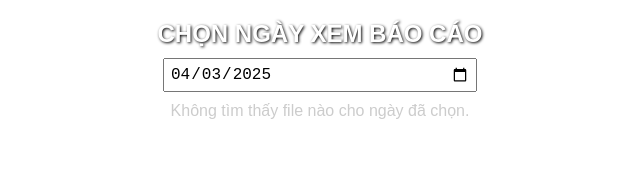
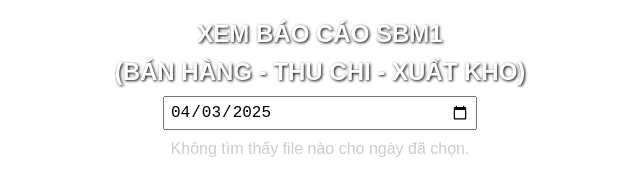
Before and after one commit to saubinhminh/1ILIILIIXIILI, a plain HTML site: page index.html in a window 1280 px wide. Shown: the whole page, without its empty margins (320-960 px from the left). Drawn offline with Linux system fonts and the light colour scheme; no server answers.

Commit message:
Add files via upload

```diff
--- a/index.html
+++ b/index.html
@@ -54,7 +54,8 @@
 </head>
 <body>
 
-  <h2>CHỌN NGÀY XEM BÁO CÁO</h2>
+  <h2>XEM BÁO CÁO SBM1</h2>
+  <h2>(BÁN HÀNG - THU CHI - XUẤT KHO)</h2>
   <input type="date" id="datePicker" />
 
   <div id="loadMsg"></div>
```
